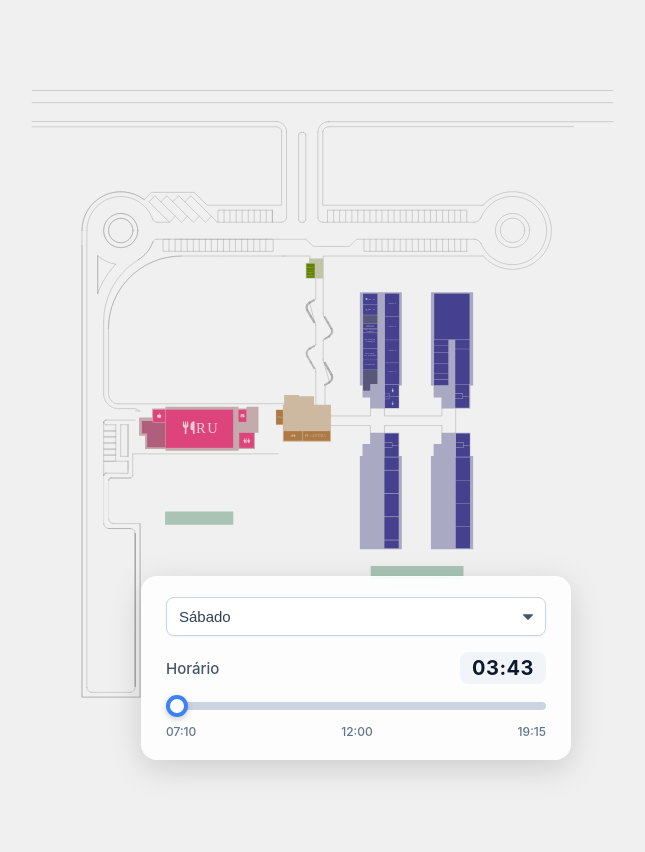
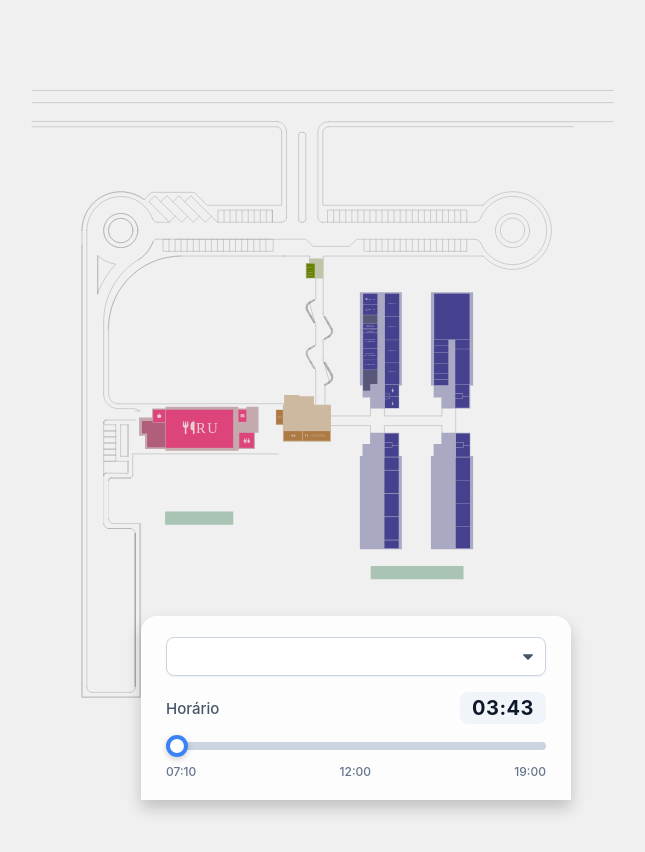
Before and after one commit to vistomia/mapa-ufc-quixada, a Vue app: page / in a window 1280 px wide. Shown: the top 852 px of the page, without its empty margins (284-929 px from the left). Built offline with nearby package versions, Linux system fonts and the light colour scheme.

Commit message:
feat: image

```diff
--- a/src/components/MapControls.vue
+++ b/src/components/MapControls.vue
@@ -2,13 +2,11 @@
    <div class="map-time-control">
       <div class="control-row">
          <select v-model="selectedDay" class="day-select">
-            <option :value="0">Domingo</option>
             <option :value="1">Segunda-feira</option>
             <option :value="2">Terça-feira</option>
             <option :value="3">Quarta-feira</option>
             <option :value="4">Quinta-feira</option>
             <option :value="5">Sexta-feira</option>
-            <option :value="6">Sábado</option>
          </select>
       </div>
 
@@ -21,16 +19,16 @@
          <input
             type="range"
             min="420"
-            max="1380"
+            max="1145"
             step="15"
             v-model.number="selectedTimeMinutes"
             class="time-slider"
-            :style="{ '--val': `${((selectedTimeMinutes - 420) / 960) * 100}%` }"
+            :style="{ '--val': `${((selectedTimeMinutes - 420) / (1145-420)) * 100}%` }"
          />
          <div class="slider-marks">
             <span>07:10</span>
             <span>12:00</span>
-            <span>19:15</span>
+            <span>19:00</span>
          </div>
       </div>
    </div>
@@ -72,7 +70,7 @@ watch([selectedDay, selectedTimeMinutes], () => {
 /* Container flutuante sobre o mapa */
 .map-time-control {
     position: absolute;
-    bottom: 40px;
+    bottom: 0px;
     left: 50%;
     transform: translateX(-50%);
     z-index: 1000;
@@ -84,8 +82,8 @@ watch([selectedDay, selectedTimeMinutes], () => {
     -webkit-backdrop-filter: blur(12px);
 
     padding: 20px 24px;
-    border-radius: 16px;
-    box-shadow: 0 8px 32px rgba(0, 0, 0, 0.15);
+    border-radius: 16px 16px 0px 0px;
+    box-shadow: 0 8px 16px rgba(0, 0, 0, 0.2);
     border: 1px solid rgba(255, 255, 255, 0.4);
     font-family: 'Inter', 'Segoe UI', sans-serif;
     display: flex;
--- a/src/components/MapInfoPanel.vue
+++ b/src/components/MapInfoPanel.vue
@@ -25,7 +25,7 @@
       type: Object,
       required: true,
       default: () => ({
-        img: 'https://',
+        img: 'https://i.ytimg.com/vi/lHKajh0XyUE/hq720.jpg?sqp=-oaymwE7CK4FEIIDSFryq4qpAy0IARUAAAAAGAElAADIQj0AgKJD8AEB-AH-CYAC0AWKAgwIABABGE4gZSgyMA8=&rs=AOn4CLApVXxQq5IVWY4hOw1zwHuDSYzTsg',
         build: '',
         description: ''
       })
--- a/src/components/MapManager.vue
+++ b/src/components/MapManager.vue
@@ -67,7 +67,7 @@ function handleElementClick({ label }) {
   emit('update-info', {
     build: displayName,
     description: description,
-    img: mapData.value[0][label]?.photo || 'https://via.placeholder.com/500x600?text=' + label
+    img: mapData.value[0][label]?.photo || 'https://i.ytimg.com/vi/lHKajh0XyUE/hq720.jpg?sqp=-oaymwE7CK4FEIIDSFryq4qpAy0IARUAAAAAGAElAADIQj0AgKJD8AEB-AH-CYAC0AWKAgwIABABGE4gZSgyMA8=&rs=AOn4CLApVXxQq5IVWY4hOw1zwHuDSYzTsg'
   });
 }
 
```
